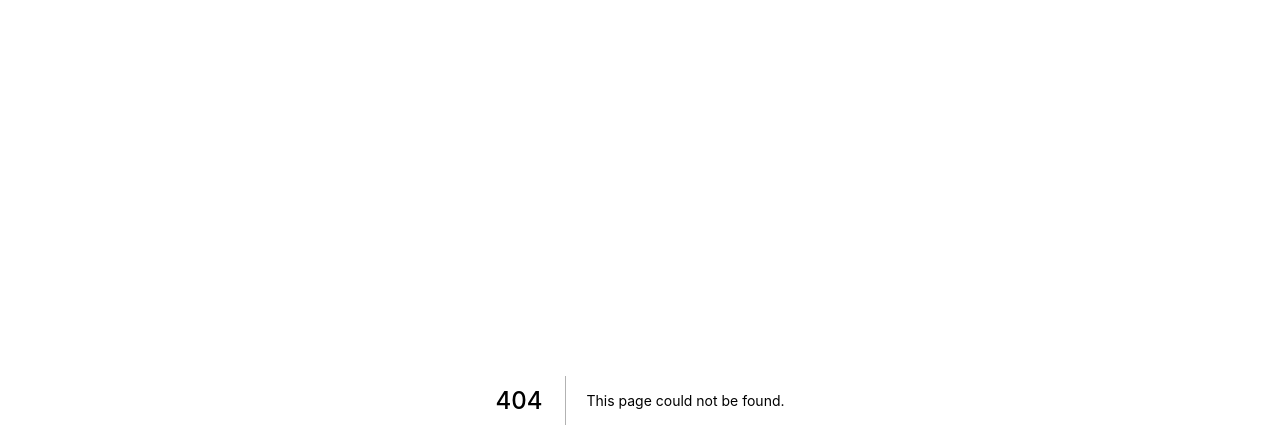
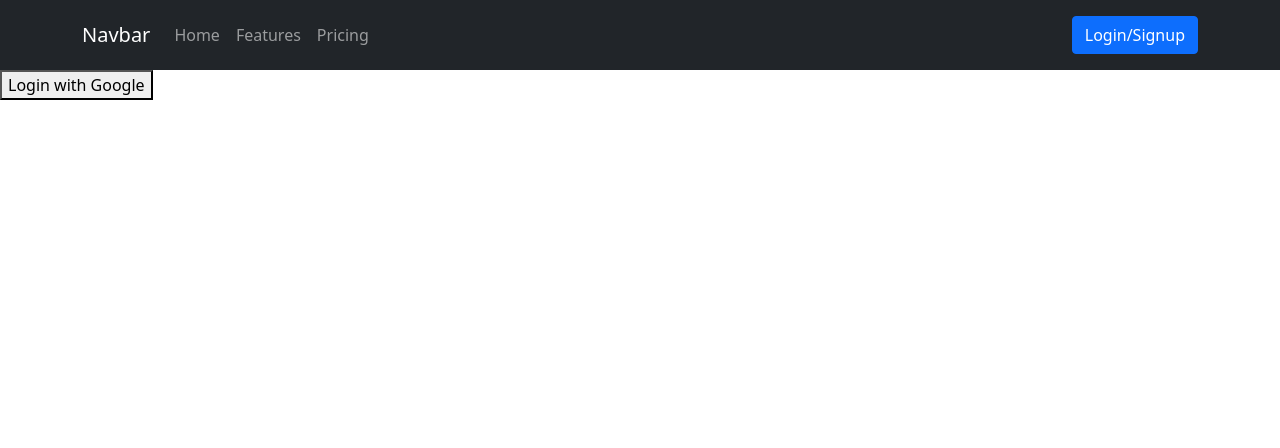
Before and after one commit to renaultluk/hackUST-Online-Thrift-Shop, a Next.js app in the folder main/: page /login in a window 1280 px wide. Before the commit this address had no page. Shown: the top 448 px of the page. Built offline with nearby package versions, Linux system fonts and the light colour scheme; no server answers.

Commit message:
Set Up Firebase Auth and Firestore
navbar template, sign in with google, firestore users collection

```diff
--- a/main/next.config.js
+++ b/main/next.config.js
@@ -1,5 +1,8 @@
 /** @type {import('next').NextConfig} */
 const nextConfig = {
+  images: {
+    domains: ['lh3.googleusercontent.com'],
+  },
   reactStrictMode: true,
 }
 
--- a/main/package.json
+++ b/main/package.json
@@ -9,9 +9,12 @@
     "lint": "next lint"
   },
   "dependencies": {
+    "bootstrap": "^5.1.3",
+    "firebase": "^9.6.10",
     "next": "12.1.2",
     "react": "18.0.0",
-    "react-dom": "18.0.0"
+    "react-bootstrap": "^2.2.2",
+    "react-dom": "^18.0.0"
   },
   "devDependencies": {
     "eslint": "8.12.0",
--- a/main/pages/_app.js
+++ b/main/pages/_app.js
@@ -1,7 +1,19 @@
+import TempNavbar from "../src/components/tempNavbar"
+import  AuthProvider from "../src/contexts/AuthContext"
 import '../styles/globals.css'
+import 'bootstrap/dist/css/bootstrap.min.css';
 
 function MyApp({ Component, pageProps }) {
-  return <Component {...pageProps} />
+  return (
+    <>
+      <AuthProvider>
+        <TempNavbar />
+        <Component {...pageProps} />
+      </AuthProvider>
+    </>
+
+
+  )
 }
 
 export default MyApp
--- /dev/null
+++ b/main/pages/login/index.js
@@ -0,0 +1,22 @@
+import React, { useEffect } from 'react';
+import { useRouter } from 'next/router';
+import Image from 'next/image';
+import { useAuth } from "../../src/contexts/AuthContext";
+
+export default function Login() {
+
+    const { loadingUser, currentUser, login } = useAuth();
+    const router = useRouter();
+
+    useEffect(() => {
+        if (!loadingUser && currentUser){
+            router.push('/')
+        }
+      }, [currentUser])
+
+    return (
+        <>
+            <button onClick={login}>Login with Google</button>
+        </>
+    )
+}
--- /dev/null
+++ b/main/src/components/tempNavbar.js
@@ -0,0 +1,49 @@
+import React from 'react';
+import { Navbar, Nav, Container, Button } from 'react-bootstrap';
+import { useAuth } from '../contexts/AuthContext';
+import Image from 'next/image';
+
+export default function TempNavbar() {
+
+    const { currentUser, loadingUser, logout } = useAuth();
+
+    return (
+    <>
+        <Navbar bg="dark" variant="dark">
+        <Container>
+        <Navbar.Brand href="/">Navbar</Navbar.Brand>
+        <Nav className="me-auto">
+            <Nav.Link href="/">Home</Nav.Link>
+            <Nav.Link href="#features">Features</Nav.Link>
+            <Nav.Link href="#pricing">Pricing</Nav.Link>
+        </Nav>
+        <Navbar.Collapse className="justify-content-end">
+
+            {currentUser && !loadingUser &&
+                <Navbar.Text>
+                    <a href={`/profile/${currentUser.uid}`}>
+                        <Image
+                        alt=""
+                        src={currentUser?.photoURL}
+                        width="30"
+                        height="30"
+                        />
+                        {currentUser?.displayName}
+                    </a>
+                    <Button variant="primary" onClick={logout}>Logout</Button>
+                </Navbar.Text>
+            }
+
+            {!currentUser && !loadingUser &&
+                <Navbar.Text>
+                <Button variant="primary" href="/login">Login/Signup</Button>
+                </Navbar.Text>
+
+            }
+
+        </Navbar.Collapse>
+        </Container>
+        </Navbar>
+    </>
+  )
+}
--- /dev/null
+++ b/main/src/contexts/AuthContext.js
@@ -0,0 +1,101 @@
+import React, { useContext, useState, useEffect } from 'react';
+import { useRouter } from 'next/router';
+import { GoogleAuthProvider, signInWithPopup } from "firebase/auth";
+import { onAuthStateChanged } from "firebase/auth";
+import { auth } from '../firebase';
+import { db } from '../../src/firebase';
+import { doc, setDoc } from "firebase/firestore";
+
+
+const AuthContext = React.createContext();
+
+export function useAuth() {
+    return useContext(AuthContext);
+}
+
+
+export default function AuthProvider({ children }) {
+
+    const [loadingUser, setLoadingUser] = useState(true)
+    const [currentUser, setCurrentUser] = useState()
+
+    const provider = new GoogleAuthProvider();
+
+    const router = useRouter();
+
+    const login = () => {
+        signInWithPopup(auth, provider)
+            .then((result) => {
+                const credential = GoogleAuthProvider.credentialFromResult(result);
+                const token = credential?.accessToken;
+                // The signed-in user info.
+                const user = result.user;
+                console.log({ credential, token, user });
+
+                // Add/update user collection
+                const userRef = doc(db, 'users', user.uid);
+                setDoc(userRef,
+                    {
+                        displayName: user.displayName,
+                        email: user.email,
+                        photoURL: user.photoURL,
+                        uid: user.uid,
+                    },
+                    { merge: true });
+
+
+                setCurrentUser(user);
+                setLoadingUser(false);
+                router.push('/');
+            })
+            .catch((error) => {
+                // Handle Errors here.
+                const errorCode = error.code;
+                const errorMessage = error.message;
+                // The email of the user's account used.
+                const email = error.email;
+                // The AuthCredential type that was used.
+                const credential = GoogleAuthProvider.credentialFromError(error);
+                console.log({ errorCode, errorMessage, email, credential });
+                setCurrentUser(null);
+                setLoadingUser(false);
+            });
+    };
+
+    const logout = () => {
+        auth.signOut();
+        setCurrentUser(null);
+        setLoadingUser(false);
+    };
+
+    useEffect(() => {
+        onAuthStateChanged(auth, (user) => {
+            if (user) {
+                setCurrentUser(user);
+            } else {
+                setCurrentUser(null);
+            }
+            setLoadingUser(false);
+            console.log(user);
+        });
+    }, [currentUser]);
+
+    useEffect(()=>{
+
+        console.log(loadingUser)
+    }, [loadingUser])
+
+
+    const value = {
+        currentUser,
+        loadingUser,
+        login,
+        logout,
+    }
+
+    return (
+        <AuthContext.Provider value={value}>
+            {children}
+        </AuthContext.Provider>
+    )
+}
--- /dev/null
+++ b/main/src/firebase.js
@@ -0,0 +1,25 @@
+// Import the functions you need from the SDKs you need
+import { initializeApp, getApps } from "firebase/app";
+import { getAuth } from "firebase/auth";
+import { getFirestore } from "firebase/firestore";
+
+
+// Your web app's Firebase configuration
+// For Firebase JS SDK v7.20.0 and later, measurementId is optional
+const firebaseConfig = {
+  apiKey: process.env.NEXT_PUBLIC_apiKey,
+  authDomain: process.env.NEXT_PUBLIC_authDomain,
+  projectId: process.env.NEXT_PUBLIC_projectId,
+  storageBucket: process.env.NEXT_PUBLIC_storageBucket,
+  messagingSenderId: process.env.NEXT_PUBLIC_messagingSenderId,
+  appId: process.env.NEXT_PUBLIC_appId,
+  measurementId: process.env.NEXT_PUBLIC_measurementId
+};
+
+// Initialize Firebase
+if (!getApps().length) {
+  initializeApp(firebaseConfig);
+}
+
+export const auth = getAuth();
+export const db = getFirestore();
```
Also changed, not shown: main/pages/profile/[uid].js (added, +49 -0 lines), main/pages/profile/index.js (added, +25 -0 lines), 1 other file (tests, documents, lock files or other folders).
